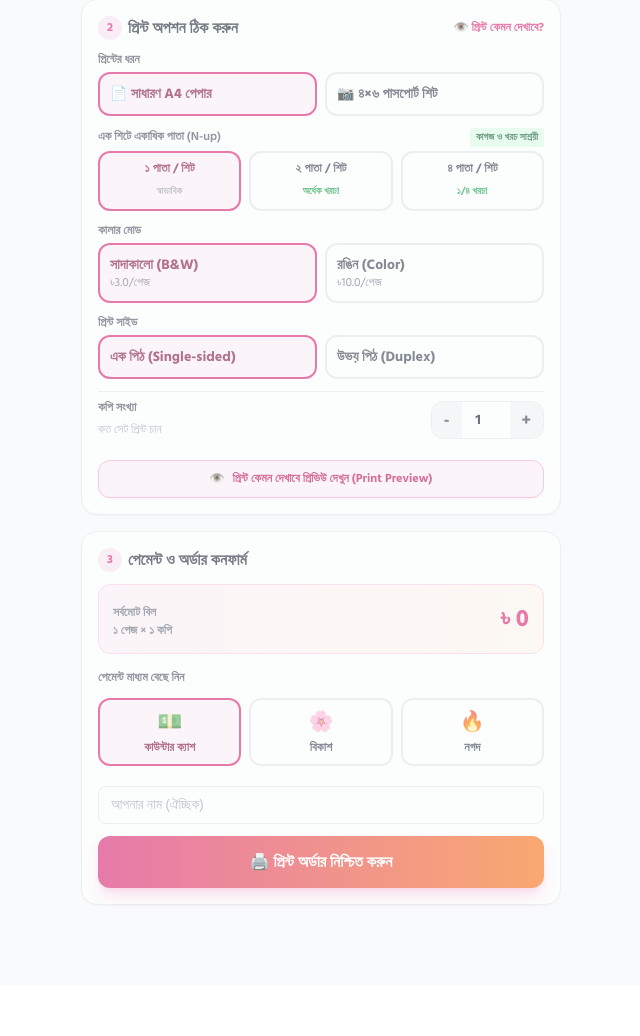
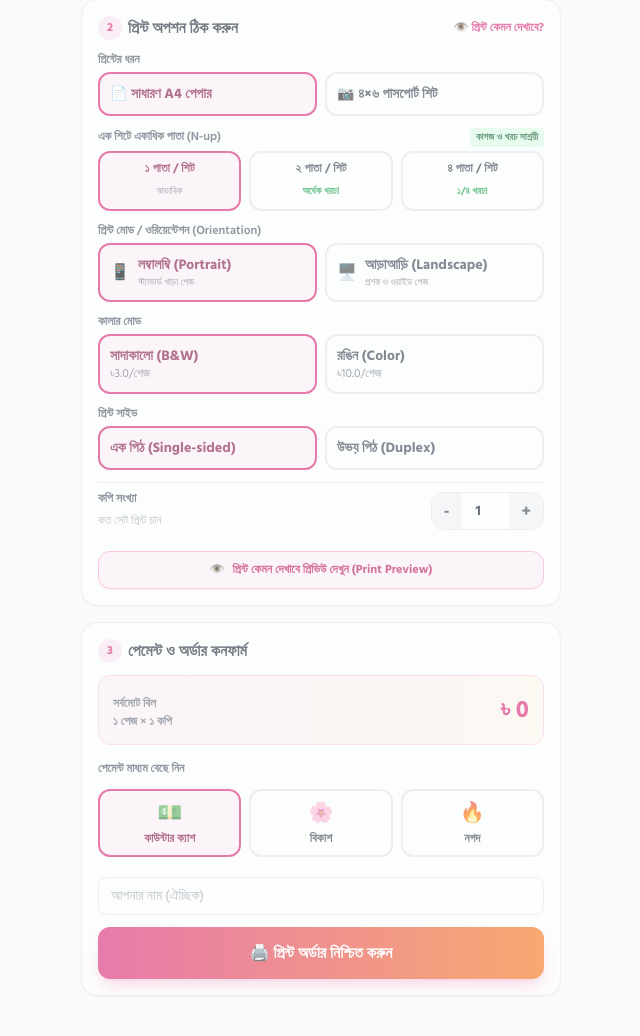
Before and after one commit to najmul5524/QR-Printing, a FastAPI app: page /p/demo101 in a window 1280 px wide. Shown: the part 361-1397 px from the top of the page, without its empty margins (319-959 px from the left). Before the commit the page ends 1266 px from the top, so only its background shows below. Run offline with FastAPI, Linux system fonts and the light colour scheme; data comes from the database, SQL or seed files in the repository; some libraries are stand-ins or nearby versions.

Commit message:
Fix Crop & Scanner handlers, add 90deg file rotation, and landscape/portrait print orientation mode

```diff
--- a/main.py
+++ b/main.py
@@ -769,6 +769,35 @@ async def camscan_image_endpoint(payload: dict = Body(...)):
     return {"success": True, "file_id": file_id}
 
 
+@app.post("/api/file/rotate")
+async def rotate_file_endpoint(payload: dict = Body(...)):
+    """Rotates an image or PDF file by 90 degrees clockwise."""
+    file_id = os.path.basename(str(payload.get("file_id", "")))
+    src = resolve_upload(file_id)
+    ext = utils.get_ext(src)
+
+    if ext in ("jpg", "jpeg", "png", "webp"):
+        with Image.open(src) as im:
+            im = ImageOps.exif_transpose(im)
+            rotated = im.rotate(-90, expand=True)
+            rotated.save(src, "JPEG" if ext in ("jpg", "jpeg") else "PNG", quality=95)
+    elif ext == "pdf":
+        import pypdf
+        reader = pypdf.PdfReader(src)
+        writer = pypdf.PdfWriter()
+        for p in reader.pages:
+            p.rotate(90)
+            writer.add_page(p)
+        temp_out = src + ".rot.tmp"
+        with open(temp_out, "wb") as f_out:
+            writer.write(f_out)
+        os.replace(temp_out, src)
+    else:
+        raise HTTPException(status_code=400, detail="Cannot rotate this file format")
+
+    return {"success": True, "file_id": file_id}
+
+
 @app.post("/api/order/create")
 async def customer_create_order(request: Request):
     data = await request.json()
@@ -787,6 +816,7 @@ async def customer_create_order(request: Request):
     color_mode = clean_choice(data.get("color_mode"), ("bw", "color"), "bw")
     duplex = clean_choice(data.get("duplex"), ("single", "double"), "single")
     paper_size = clean_choice(data.get("paper_size"), ("A4", "4x6", "NID", "PHOTO"), "A4")
+    orientation = clean_choice(data.get("orientation"), ("portrait", "landscape"), "portrait")
     payment_method = clean_choice(data.get("payment_method"), ("counter_cash", "bkash", "nagad"), "counter_cash")
     try:
         pages_per_sheet = int(data.get("pages_per_sheet", 1))
--- a/static/customer_print.js
+++ b/static/customer_print.js
@@ -789,7 +789,6 @@
 
   // open the transfer tab directly via /p/shop#transfer
   if (location.hash === '#transfer') setMode('transfer');
-})();
 
   // ── Crop Modal Logic ──
   window.openCropModal = function() {
@@ -886,3 +885,44 @@
   if (btnCropTrigger) btnCropTrigger.addEventListener('click', window.openCropModal);
   const btnCamTrigger = $('btnOpenCamScan');
   if (btnCamTrigger) btnCamTrigger.addEventListener('click', window.openCamscanModal);
+
+  // ── Rotate File Logic (Image / PDF 90° clockwise) ──
+  async function rotateFile() {
+    if (!uploadedFile) return;
+    const btn = $('btnRotateFile');
+    if (btn) btn.disabled = true;
+    try {
+      const res = await fetch('/api/file/rotate', {
+        method: 'POST',
+        headers: { 'Content-Type': 'application/json' },
+        body: JSON.stringify({ file_id: uploadedFile.file_id })
+      });
+      const data = await res.json();
+      if (data.success) {
+        if (currentMode === 'studio') {
+          scheduleStudio();
+        } else {
+          // Refresh inline preview if present
+          if (uploadedFile.is_nid) refreshNidInline();
+        }
+        alert('ফাইল সফলভাবে ৯০° ঘোরানো হয়েছে!');
+      } else {
+        alert('ঘোরানো ব্যর্থ হয়েছে: ' + (data.detail || ''));
+      }
+    } catch (e) {
+      alert('সার্ভার এরর: ' + e);
+    } finally {
+      if (btn) btn.disabled = false;
+    }
+  }
+
+  const btnRotTrigger = $('btnRotateFile');
+  if (btnRotTrigger) btnRotTrigger.addEventListener('click', rotateFile);
+
+  // ── Orientation selection (Portrait vs Landscape) ──
+  ['optPortrait', 'optLandscape'].forEach(id => {
+    const el = $(id);
+    if (el) el.addEventListener('click', () => selectRadio(id));
+  });
+
+})();
--- a/templates/customer_print.html
+++ b/templates/customer_print.html
@@ -115,6 +115,9 @@
           </div>
         </div>
         <div class="flex items-center gap-1.5 shrink-0">
+          <button type="button" id="btnRotateFile" class="px-2.5 py-1.5 bg-gray-100 hover:bg-gray-200 text-gray-700 rounded-lg text-xs font-bold flex items-center gap-1 transition" title="ফাইল ৯০° ঘোরান">
+            <span>↻</span> <span>ঘোরান</span>
+          </button>
           <button type="button" id="btnOpenCrop" class="hidden px-2.5 py-1.5 bg-indigo-50 border border-indigo-200 hover:bg-indigo-100 text-indigo-700 rounded-lg text-xs font-bold flex items-center gap-1 transition" title="ছবি ক্রপ করুন">
             <span>✂️</span> <span>ক্রপ</span>
           </button>
@@ -209,6 +212,33 @@
               <input type="radio" name="nid_fit" value="contain" class="hidden">
               <p class="text-sm font-bold">🖼️ পুরো ছবি (Fit)</p>
               <p class="text-[10px] text-gray-500">কিছু কাটা যাবে না</p>
+            </label>
+          </div>
+        </div>
+
+        <!-- Orientation: Portrait vs Landscape -->
+        <div id="orientationWrapper">
+          <label class="block text-xs font-semibold text-gray-600 mb-1">প্রিন্ট মোড / ওরিয়েন্টেশন (Orientation)</label>
+          <div class="grid grid-cols-2 gap-2">
+            <label class="border-2 rounded-xl p-2.5 flex items-center justify-between cursor-pointer border-pink-600 bg-pink-50 text-pink-900" id="optPortrait">
+              <input type="radio" name="orientation" value="portrait" checked class="hidden">
+              <div class="flex items-center gap-2">
+                <span class="text-base">📱</span>
+                <div>
+                  <p class="text-sm font-bold">লম্বালম্বি (Portrait)</p>
+                  <p class="text-[10px] text-gray-500">স্ট্যান্ডার্ড খাড়া পেজ</p>
+                </div>
+              </div>
+            </label>
+            <label class="border-2 rounded-xl p-2.5 flex items-center justify-between cursor-pointer border-gray-200 text-gray-700" id="optLandscape">
+              <input type="radio" name="orientation" value="landscape" class="hidden">
+              <div class="flex items-center gap-2">
+                <span class="text-base">🖥️</span>
+                <div>
+                  <p class="text-sm font-bold">আড়াআড়ি (Landscape)</p>
+                  <p class="text-[10px] text-gray-500">প্রশস্ত ও ওয়াইড পেজ</p>
+                </div>
+              </div>
             </label>
           </div>
         </div>
@@ -704,6 +734,6 @@
       photo_a4: {{ shop.rate_photo_a4 }}
     };
   </script>
-  <script src="/static/customer_print.js?v=2"></script>
+  <script src="/static/customer_print.js?v=1792813435"></script>
 </body>
 </html>
```
